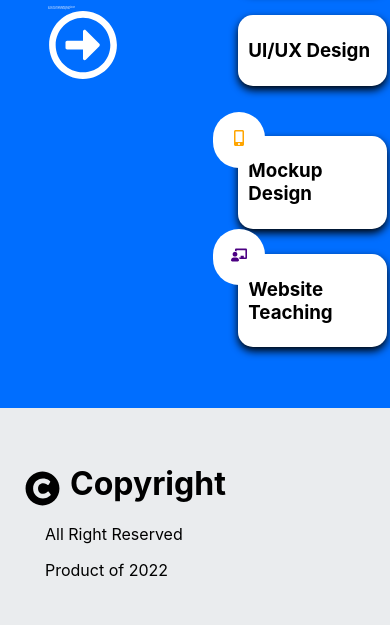
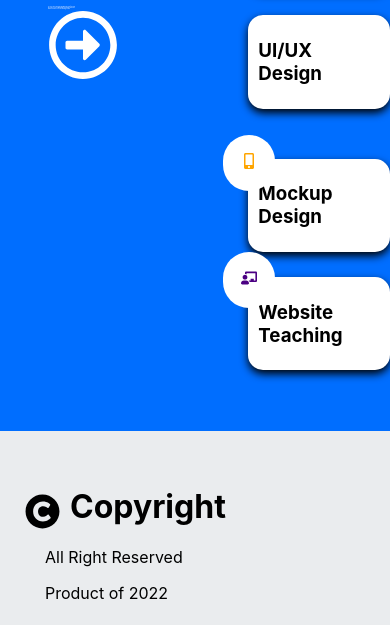
Before and after one commit to Ronniedeveloper/Covid-19-imapct-Estimator, a React app: page /service in a window 390 px wide. Shown: the part 290-915 px from the top of the page. Built offline with nearby package versions, Linux system fonts and the light colour scheme.

Commit message:
Fixed the responsive of the abpout page h1 on mobile

```diff
--- a/src/styles/small.css
+++ b/src/styles/small.css
@@ -41,6 +41,7 @@
     /* Service res */
     .service {
         width: 100%;
+        display: block;
         padding: 34px 24px;
         display: flex;
         flex-direction: row;
@@ -60,9 +61,12 @@
     }
 
     .service-content {
-        padding: 2px 2px;
+        width: 100%;
+        display: block;
+        padding: 2px 12px;
         display: flex;
         flex-direction: row;
+        gap: 4;
         flex-wrap: wrap;
     }
     .column-1, .column-2 {
@@ -150,6 +154,11 @@
         padding: 2px 0;
     }
 
+    /* About  */
+    .about-us .about-content h1 {
+        font-size: 1.6em;
+    }
+
     /* Footer res */
     .footer {
         display: flex;
```
